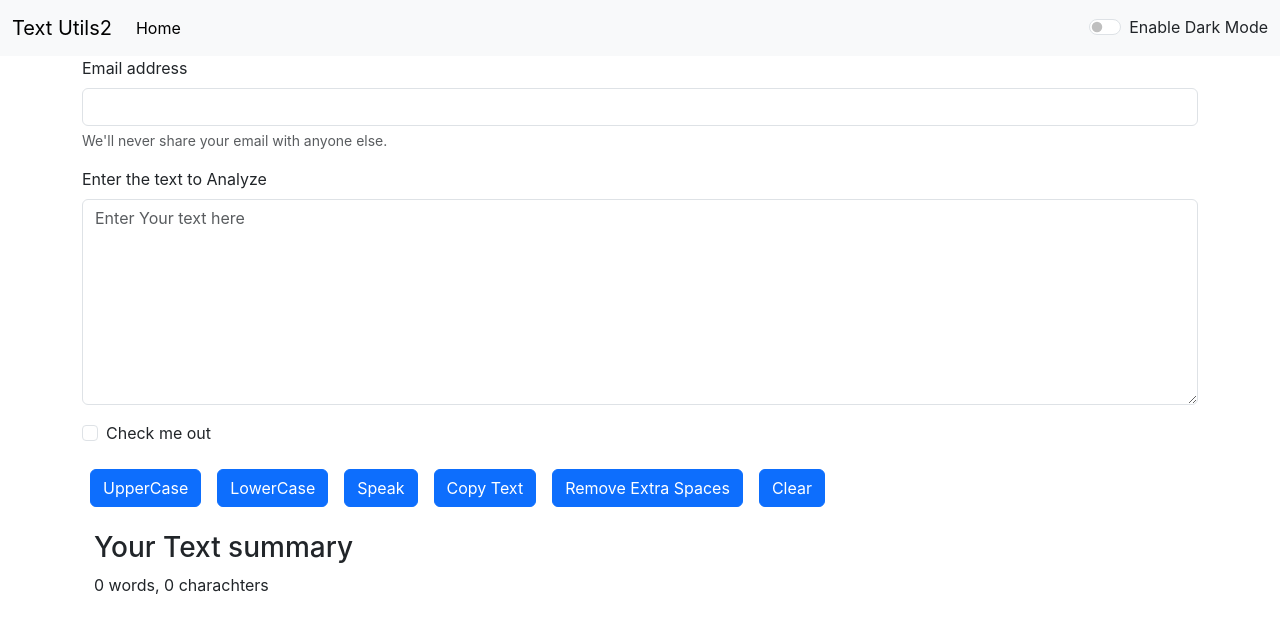
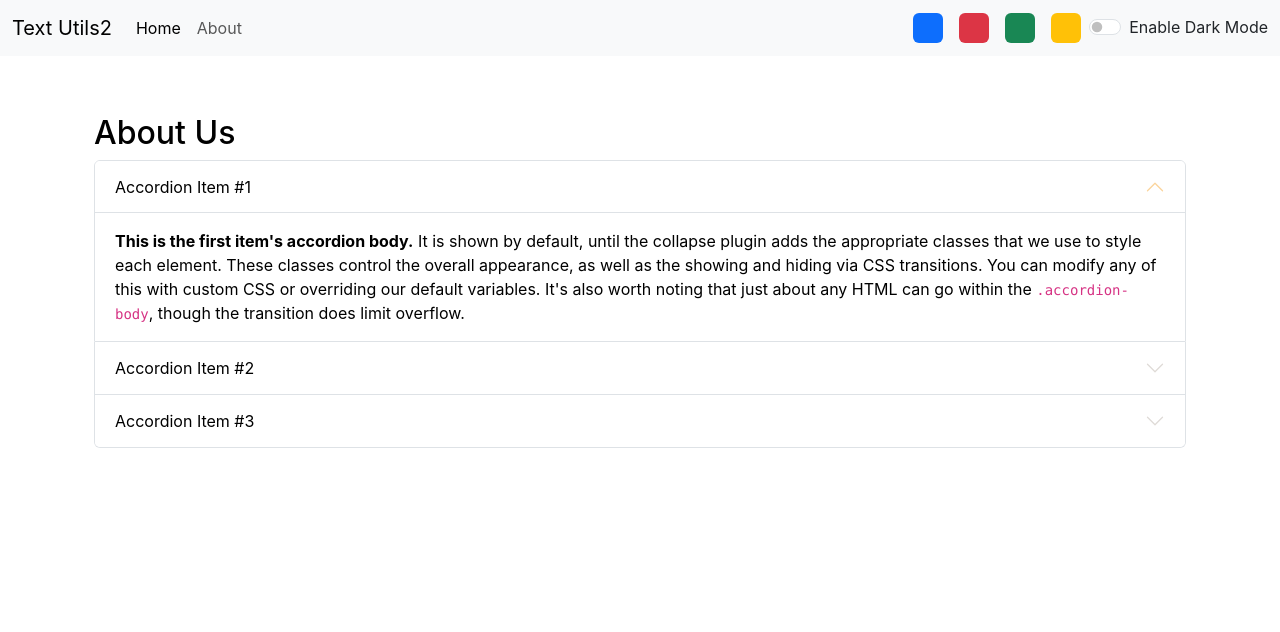
Before and after one commit to chirag21120/TextUtils, a React (Create React App) app: page /about in a window 1280 px wide. Shown: the top 632 px of the page. Built offline with nearby package versions, Linux system fonts and the light colour scheme.

Commit message:
done some additonal changes

```diff
--- a/src/App.js
+++ b/src/App.js
@@ -1,11 +1,11 @@
 import { useState } from "react";
 import "./App.css";
-// import About from "./components/About";
+import About from "./components/About";
 import Navbar from "./components/Navbar";
 import TextForm from "./components/TextForm";
 import Alert from "./components/Alert";
 
-// import { BrowserRouter, Routes, Route } from "react-router-dom";
+import { BrowserRouter, Routes, Route } from "react-router-dom";
 
 function App() {
   const [mode, setMode] = useState("light");
@@ -20,7 +20,21 @@ function App() {
       setAlert(null);
     }, 1500);
   };
-  const toggleMode = () => {
+  const removebg = ()=>{
+    document.body.classList.remove('bg-light');
+    document.body.classList.remove('bg-dark');
+    document.body.classList.remove('bg-danger');
+    document.body.classList.remove('bg-warning');
+    document.body.classList.remove('bg-success');
+    document.body.classList.remove('bg-primary');
+  }
+  const toggleMode = (cls) => {
+    if(cls !=='mode'){
+    removebg();
+    console.log(cls);
+    document.body.classList.add('bg-'+cls);
+  }
+  else{
     if (mode === "light") {
       setMode("dark");
       document.body.style.backgroundColor = "#212535";
@@ -32,15 +46,16 @@ function App() {
       document.body.style.color = "black";
       showAlert("Light mode enabled", "success");
     }
+  }
   };
   return (
-    // <BrowserRouter>
+    <BrowserRouter>
     <>
       <Navbar title="Text Utils2" mode={mode} toggleMode={toggleMode} />
       <div className="container">
         <Alert alert={alert} />
-        {/* <Routes> */}
-          {/* <Route
+        <Routes>
+          <Route
             exact path="/"
             element={
               <TextForm
@@ -49,16 +64,16 @@ function App() {
                 mode={mode}
               />
             }
-          /> */}
-            <TextForm
+          />
+            {/* <TextForm
                 showAlert={showAlert}
                 head="Enter the text to Analyze"
-                mode={mode}/>
-          {/* <Route exact path="/about" element={<About mode = {mode} />} /> */}
-        {/* </Routes> */}
+                mode={mode}/> */}
+          <Route exact path="/about" element={<About mode = {mode} />} />
+        </Routes>
       </div>
       </>
-    // </BrowserRouter>
+     </BrowserRouter>
   );
 }
 
--- a/src/components/Alert.js
+++ b/src/components/Alert.js
@@ -2,10 +2,12 @@ import React from 'react'
 
 export default function Alert(props) {
   return (
-    props.alert && <div>
+    <div style={{height: '50px'}}>
+    {props.alert && <div>
       <div className={`alert alert-${props.alert.type} alert-dismissible fade show`} role="alert">
     {props.alert.msg}
 </div>
+</div>}
     </div>
   )
 }
--- a/src/components/Navbar.js
+++ b/src/components/Navbar.js
@@ -1,6 +1,6 @@
 import React from "react";
 import PropTypes from "prop-types";
-// import { Link } from "react-router-dom";
+import { Link } from "react-router-dom";
 export default function Navbar(props) {
 
   return (
@@ -9,9 +9,9 @@ export default function Navbar(props) {
       data-bs-theme={`${props.mode}`}
     >
       <div className="container-fluid">
-        <a className="navbar-brand" href="#">
+        <Link className="navbar-brand" to="/">
           {props.title}
-        </a>
+        </Link>
         <button
           className="navbar-toggler"
           type="button"
@@ -25,24 +25,30 @@ export default function Navbar(props) {
         </button>
         <div className="collapse navbar-collapse" id="navbarNavAltMarkup">
           <div className="navbar-nav me-auto mb-2 mb-lg-0">
-            {/* <Link className="nav-link active" aria-current="page" to="/">
+            <Link className="nav-link active" aria-current="page" to="/">
               Home
-            </Link> */}
-            <a className="nav-link active" aria-current="page" href="#">
+            </Link>
+            {/* <a className="nav-link active" aria-current="page" href="#">
               Home
-            </a>
-            {/* <Link className="nav-link" to="/about">
+            </a> */}
+            <Link className="nav-link" to="/about">
               {props.aboutText}
-            </Link> */}
+            </Link>
           </div>
+            <div className="d-flex">
+              <div className="bg-primary rounded mx-2" onClick={()=>{props.toggleMode('primary')}} style={{height:'30px' , width :'30px', cursor: "pointer"} }></div>
+              <div className="bg-danger rounded mx-2" onClick={()=>{props.toggleMode('danger')}} style={{height:'30px' , width :'30px', cursor: "pointer"} }></div>
+              <div className="bg-success rounded mx-2" onClick={()=>{props.toggleMode('success')}} style={{height:'30px' , width :'30px', cursor: "pointer"} }></div>
+              <div className="bg-warning rounded mx-2" onClick={()=>{props.toggleMode('warning')}} style={{height:'30px' , width :'30px', cursor: "pointer"}} ></div>
 
+            </div>
         <div className={`form-check form-switch text-${props.mode==='light'?'dark':'light'}`}>
           <input
             className="form-check-input"
             type="checkbox"
             role="switch"
             id="flexSwitchCheckDefault"
-            onClick={props.toggleMode}
+            onClick={()=>{props.toggleMode('mode')}}
           />
           <label className={`form-check-label `}  htmlFor="flexSwitchCheckDefault">
             Enable Dark Mode
--- a/src/components/TextForm.js
+++ b/src/components/TextForm.js
@@ -92,29 +92,29 @@ export default function TextForm(props) {
             Check me out
           </label>
         </div>
-        <button  className="btn btn-primary mx-2 my-2" onClick={handleUpClick}>
+        <button disabled={text.length===0} className="btn btn-primary mx-2 my-2" onClick={handleUpClick}>
           UpperCase
         </button>
-        <button  className="btn btn-primary mx-2 my-2" onClick={handleLowClick}>
+        <button disabled={text.length===0} className="btn btn-primary mx-2 my-2" onClick={handleLowClick}>
           LowerCase
         </button>
-        <button  className="btn btn-primary mx-2 my-2" onClick={speak}>
+        <button disabled={text.length===0} className="btn btn-primary mx-2 my-2" onClick={speak}>
           Speak
         </button>
-        <button  className="btn btn-primary mx-2 my-2" onClick={handleCopy}>
+        <button disabled={text.length===0} className="btn btn-primary mx-2 my-2" onClick={handleCopy}>
           Copy Text
         </button>
-        <button  className="btn btn-primary mx-2 my-2" onClick={handleSpaces}>
+        <button disabled={text.length===0} className="btn btn-primary mx-2 my-2" onClick={handleSpaces}>
           Remove Extra Spaces
         </button>
-        <button  className="btn btn-primary mx-2 my-2" onClick={clear}>
+        <button disabled={text.length===0} className="btn btn-primary mx-2 my-2" onClick={clear}>
           Clear
         </button>
       </form>
     </div>
     <div className="container my-3">
       <h3>Your Text summary</h3>
-      <p>{text.split(" ").filter((element)=>{return element.length!==0}).length} words, {text.length} charachters</p>
+      <p>{text.split(/\s+/).filter((element)=>{return element.length!==0}).length} words, {text.length} charachters</p>
     </div>
     </>
   );
--- a/src/index.css
+++ b/src/index.css
@@ -11,3 +11,7 @@ code {
   font-family: source-code-pro, Menlo, Monaco, Consolas, 'Courier New',
     monospace;
 }
+
+.accordion-button::after{
+  filter: invert(1);
+}
```
